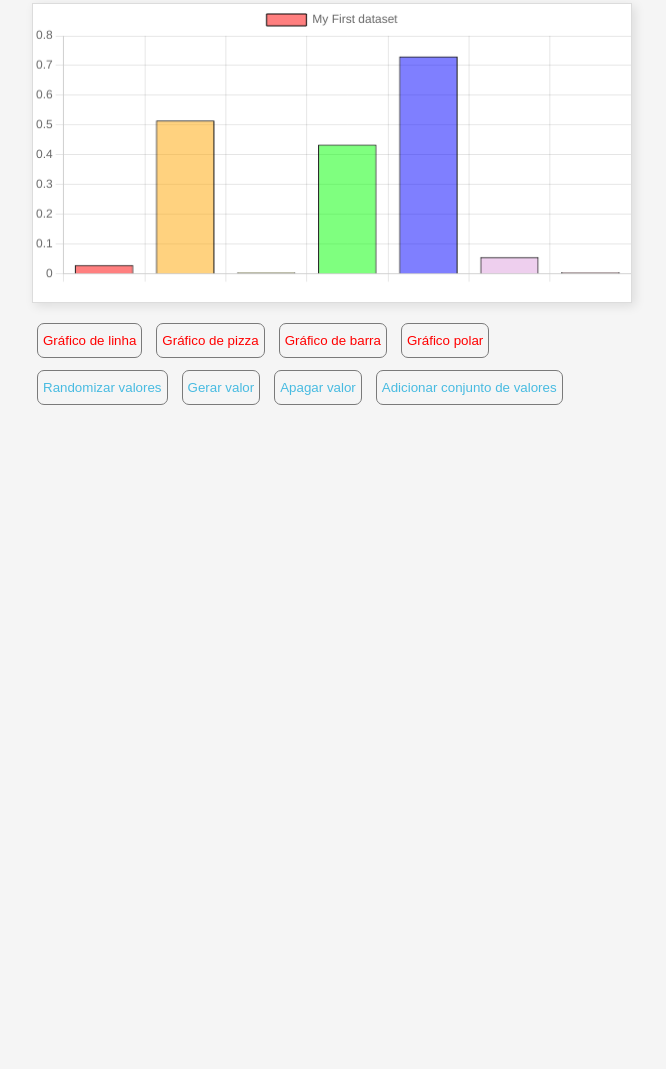
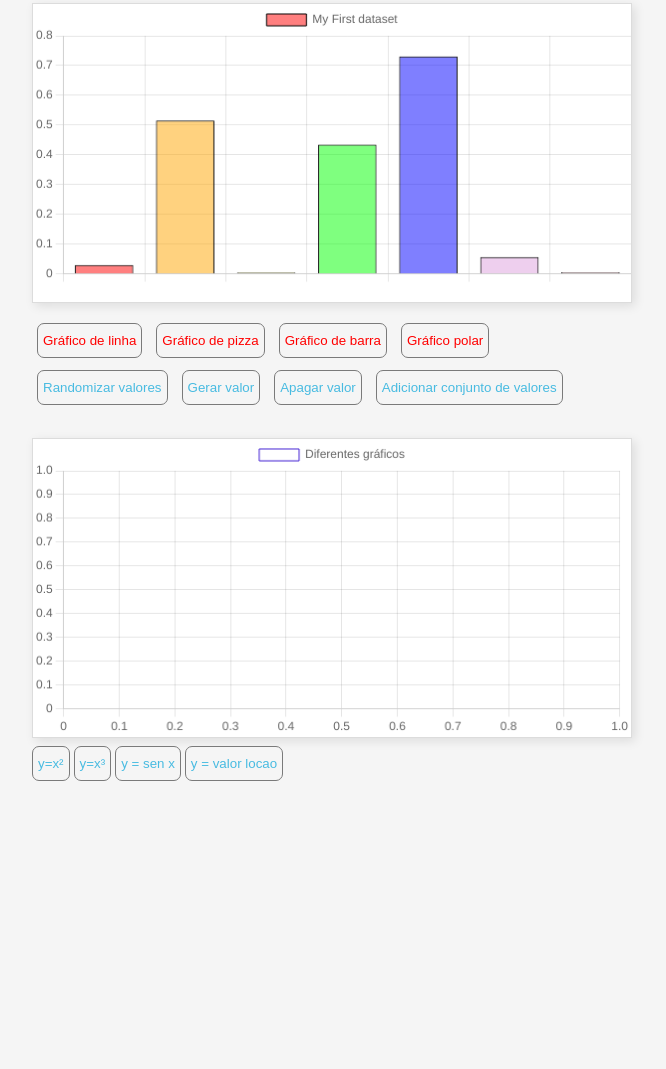
Before and after one commit to mmToscano/ProjetoJuliov2, a plain HTML site: page ProjetoJuliov2/index.html in a window 1280 px wide. Shown: the part 619-1688 px from the top of the page, without its empty margins (308-974 px from the left). Before the commit the page ends 1039 px from the top, so only its background shows below. Drawn offline with nearby package versions, Linux system fonts and the light colour scheme.

Commit message:
Add files via upload

```diff
--- a/ProjetoJuliov2/index.html
+++ b/ProjetoJuliov2/index.html
@@ -76,7 +76,7 @@
             </tr>
         </tbody>
     </table>
-    <button id="botaoDeGeracao" onclick="gerarValores()">Gerar valores aleatórios</button>
+    <button id="botaoDeGeracao" onclick="gerarValoresNaLista()">Gerar valores aleatórios</button>
     <button id="botaoDeJogarNasBarras" onclick="jogarNasBarras()">Jogar nas barras</button>
     <button id="botaoDeOrganizacao" onclick="organizar()">Organizar</button>
 
@@ -121,6 +121,28 @@
     <button class="botoesDoGraficoEmBaixo" onclick="adicionarConjunto()">Adicionar conjunto de valores</button>
 </div>
 
+<br>
+<br>
+<br>
+<br>
+<br>
+<br>
+<br>
+<br>
+
+
+<div class="DiferentesGraficos">
+    <canvas id="myScatterChart"></canvas>
+
+</div>
+
+<div id="DiferentesGraficos">
+    <button id="primeira" onclick="rodarFormula(event)">y=x²</button>
+    <button id="segunda" onclick="rodarFormula(event)">y=x³</button>
+    <button id="terceira" onclick="rodarFormula(event)">y = sen x</button>
+    <button id="quarta" onclick="rodarFormula(event)">y = valor locao</button>
+</div>
+
 
     <script src="https://cdnjs.cloudflare.com/ajax/libs/Chart.js/3.9.1/chart.min.js"></script>
     <script src="script.js"></script>
--- a/ProjetoJuliov2/script.js
+++ b/ProjetoJuliov2/script.js
@@ -38,7 +38,7 @@ let inputs = document.querySelectorAll('.inputs');
 let barras = document.querySelectorAll('.barrasVerdes');
 let numerosAbaixoDasBarras = document.querySelectorAll('.numerosAbaixoDasBarras');
 
-function gerarValores(){
+function gerarValoresNaLista(){
     for(count = 0; count < inputs.length; count++){
         inputs[count].value = Math.floor((Math.random() * 250) + 30);
     }
@@ -93,7 +93,6 @@ function organizar(){
 
 }
 
-//'January', 'February', 'March', 'April', 'May', 'June', 'July'
 //O código abaixo trata-se da manipulação do gráfico do Chart.js
 
 
@@ -216,3 +215,88 @@ function mudarGrafico(e){
 
     }
 }
+
+
+//Código que cuida da parte de plotar as funções no gráfico
+
+
+const ctx2 = document.getElementById('myScatterChart').getContext('2d');
+
+const myScatterChart = new Chart(ctx2, {
+    type: 'scatter',
+
+    data: {
+        datasets: [{
+            label: 'Diferentes gráficos',
+            data: [],
+            backgroundColor: 'white',
+            borderColor: 'rgb(64, 31, 211)',
+            borderWidth: 1,
+            pointRadius: 0.1,
+            pointHoverRadius: 7,
+            showLine: true
+
+        }]
+    },
+
+    options: {
+        scales: {
+            y: {
+                beginAtZero: true
+            },
+            x: {
+                beginAtZero: true
+            }
+        }
+    }
+});
+
+
+
+
+function formula(valorDoY, quantidade){
+
+
+    myScatterChart.data.datasets[0].data = null;
+    myScatterChart.update();
+
+
+    object = {x: null, y: null};
+
+    for(count = 0; count < quantidade; count++){
+        myScatterChart.data.datasets[0].data[count] = object;
+    }
+
+    valorDoX = -1 * ((quantidade -1)/2);
+    for(count = 0; count < quantidade; count ++, valorDoX+= 1){
+        myScatterChart.data.datasets[0].data[count] = {x: valorDoX, y: eval(valorDoY)};
+    }
+
+    myScatterChart.update();
+
+}
+
+function rodarFormula(e){
+
+    switch(e.target.id){
+        case "primeira":
+            valorDoY = "valorDoX * valorDoX"
+            formula(valorDoY, 81);
+        break;
+
+        case "segunda":
+            valorDoY = "valorDoX * valorDoX * valorDoX";
+            formula(valorDoY, 81);
+        break;
+
+        case "terceira":
+            valorDoY = "Math.sin(valorDoX)";
+            formula(valorDoY, 81);
+        break;
+
+        case "quarta":
+            valorDoY = "(Math.exp((valorDoX * valorDoX) * -1)) * Math.sin(Math.PI * Math.pow(valorDoX, 3))";
+            formula(valorDoY, 21);
+        break;
+    }
+}
--- a/ProjetoJuliov2/style.css
+++ b/ProjetoJuliov2/style.css
@@ -163,3 +163,18 @@ body{
     margin-right: 5px;
     margin-bottom: 15px;
   }
+
+
+  /* */
+
+  #myScatterChart {
+    position: relative;
+    margin: auto;
+    margin-bottom: 8px;
+    height: 320px;
+    width: 600px;
+  }
+
+  .DiferentesGraficos button {
+    margin: auto;
+  }
```
